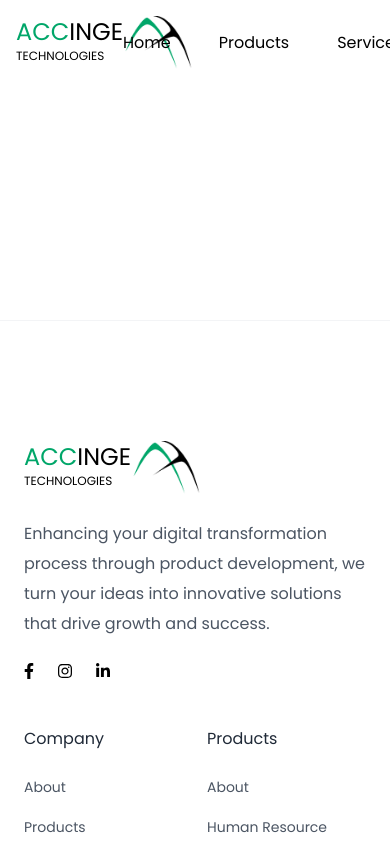
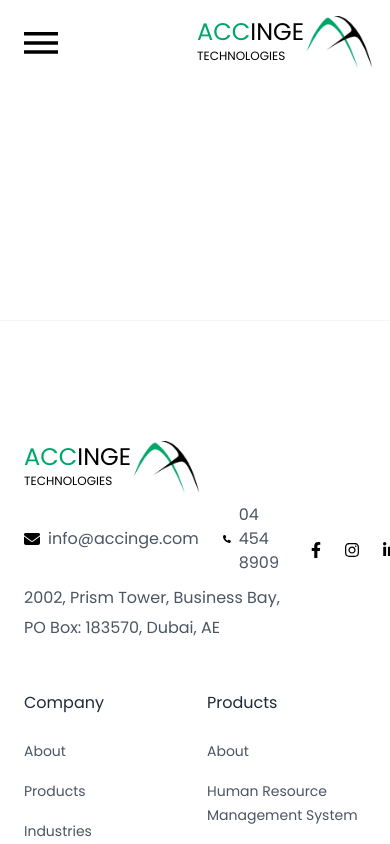
Before and after one commit to an-sajinsatheesan/accinge-web, a Next.js app: page /about in a window 390 px wide. Shown: the top 844 px of the page. Built offline with nearby package versions, Linux system fonts and the light colour scheme.

Commit message:
Responsive In Progress

```diff
--- a/next.config.js
+++ b/next.config.js
@@ -4,6 +4,7 @@ const path = require('path')
 
 const nextConfig = {
     reactStrictMode: true,
+    distDir: 'build',
     sassOptions: {
         includePaths: [path.join(__dirname, 'styles')],
     },
--- a/src/components/layout/footer.tsx
+++ b/src/components/layout/footer.tsx
@@ -15,33 +15,47 @@ const Footer: React.FC = () => {
                                 </a>
                                 <Image src="/static/assets/logo-removebg-preview.png" alt="" width={70} height={70} />
                             </div>
-                            <h5 className="banner-subtitle max-w-md py-4">Enhancing your digital transformation process through product development, we turn your ideas into innovative solutions that drive growth and success.</h5>
-                            <div className="flex gap-6">
-                            <a href="#" target="blank" aria-label="github" className="hover:text-cyan-900">
+                            {/* <h5 className="banner-subtitle max-w-md pt-2">Accinge provides software solutions as well as bespoke software development services for corporate establishments and government sectors in UAE and EMEA region.</h5> */}
+                            <div className="flex flex-col">
+                                {/* <h2 className="text-base font-medium text-gray-900 py-2 font-bold">Contact Us</h2> */}
+                                <div className="flex items-center gap-4 py-2">
+                                    <div className="flex items-center">
+                                        <svg xmlns="http://www.w3.org/2000/svg" height="1em" viewBox="0 0 512 512"><path d="M48 64C21.5 64 0 85.5 0 112c0 15.1 7.1 29.3 19.2 38.4L236.8 313.6c11.4 8.5 27 8.5 38.4 0L492.8 150.4c12.1-9.1 19.2-23.3 19.2-38.4c0-26.5-21.5-48-48-48H48zM0 176V384c0 35.3 28.7 64 64 64H448c35.3 0 64-28.7 64-64V176L294.4 339.2c-22.8 17.1-54 17.1-76.8 0L0 176z" /></svg>
+                                        <div className="text-base font-sm text-gray-600 pl-2">info@accinge.com</div>
+                                    </div>
+                                    <div className="flex items-center">
+                                        <svg xmlns="http://www.w3.org/2000/svg" height="1em" viewBox="0 0 512 512"><path d="M164.9 24.6c-7.7-18.6-28-28.5-47.4-23.2l-88 24C12.1 30.2 0 46 0 64C0 311.4 200.6 512 448 512c18 0 33.8-12.1 38.6-29.5l24-88c5.3-19.4-4.6-39.7-23.2-47.4l-96-40c-16.3-6.8-35.2-2.1-46.3 11.6L304.7 368C234.3 334.7 177.3 277.7 144 207.3L193.3 167c13.7-11.2 18.4-30 11.6-46.3l-40-96z" /></svg>
+                                        <div className="text-base font-sm text-gray-600 pl-2">04 454 8909</div>
+                                    </div>
+                                </div>
+                                <h2 className="text-base banner-subtitle font-sm text-gray-600 max-w-xs">2002, Prism Tower, Business Bay,<br></br> PO Box: 183570, Dubai, AE</h2>
+                            </div>
+                            {/* <div className="flex gap-6 pt-3">
+                                <a href="https://www.facebook.com/accinge/" target="blank" aria-label="Facebook" className="hover:text-cyan-900">
+                                    <svg xmlns="http://www.w3.org/2000/svg" height="1em" viewBox="0 0 320 512"><path d="M279.14 288l14.22-92.66h-88.91v-60.13c0-25.35 12.42-50.06 52.24-50.06h40.42V6.26S260.43 0 225.36 0c-73.22 0-121.08 44.38-121.08 124.72v70.62H22.89V288h81.39v224h100.17V288z" /></svg>
+
+                                </a>
+                                <a href="https://www.instagram.com/accingetech/?hl=en" target="blank" aria-label="twitter" className="hover:text-cyan-900">
+                                    <svg xmlns="http://www.w3.org/2000/svg" height="1em" viewBox="0 0 448 512"><path d="M224.1 141c-63.6 0-114.9 51.3-114.9 114.9s51.3 114.9 114.9 114.9S339 319.5 339 255.9 287.7 141 224.1 141zm0 189.6c-41.1 0-74.7-33.5-74.7-74.7s33.5-74.7 74.7-74.7 74.7 33.5 74.7 74.7-33.6 74.7-74.7 74.7zm146.4-194.3c0 14.9-12 26.8-26.8 26.8-14.9 0-26.8-12-26.8-26.8s12-26.8 26.8-26.8 26.8 12 26.8 26.8zm76.1 27.2c-1.7-35.9-9.9-67.7-36.2-93.9-26.2-26.2-58-34.4-93.9-36.2-37-2.1-147.9-2.1-184.9 0-35.8 1.7-67.6 9.9-93.9 36.1s-34.4 58-36.2 93.9c-2.1 37-2.1 147.9 0 184.9 1.7 35.9 9.9 67.7 36.2 93.9s58 34.4 93.9 36.2c37 2.1 147.9 2.1 184.9 0 35.9-1.7 67.7-9.9 93.9-36.2 26.2-26.2 34.4-58 36.2-93.9 2.1-37 2.1-147.8 0-184.8zM398.8 388c-7.8 19.6-22.9 34.7-42.6 42.6-29.5 11.7-99.5 9-132.1 9s-102.7 2.6-132.1-9c-19.6-7.8-34.7-22.9-42.6-42.6-11.7-29.5-9-99.5-9-132.1s-2.6-102.7 9-132.1c7.8-19.6 22.9-34.7 42.6-42.6 29.5-11.7 99.5-9 132.1-9s102.7-2.6 132.1 9c19.6 7.8 34.7 22.9 42.6 42.6 11.7 29.5 9 99.5 9 132.1s2.7 102.7-9 132.1z" /></svg>
+                                </a>
+                                <a href="https://www.linkedin.com/company/accinge-technologies-llc/about/" target="blank" aria-label="medium" className="hover:text-cyan-900">
+                                    <svg xmlns="http://www.w3.org/2000/svg" height="1em" viewBox="0 0 448 512"><path d="M100.28 448H7.4V148.9h92.88zM53.79 108.1C24.09 108.1 0 83.5 0 53.8a53.79 53.79 0 0 1 107.58 0c0 29.7-24.1 54.3-53.79 54.3zM447.9 448h-92.68V302.4c0-34.7-.7-79.2-48.29-79.2-48.29 0-55.69 37.7-55.69 76.7V448h-92.78V148.9h89.08v40.8h1.3c12.4-23.5 42.69-48.3 87.88-48.3 94 0 111.28 61.9 111.28 142.3V448z" /></svg>
+                                </a>
+                            </div> */}
+                        </div>
+
+                        <div className="flex gap-6 pt-3">
+                            <a href="https://www.facebook.com/accinge/" target="blank" aria-label="Facebook" className="hover:text-cyan-900">
                                 <svg xmlns="http://www.w3.org/2000/svg" height="1em" viewBox="0 0 320 512"><path d="M279.14 288l14.22-92.66h-88.91v-60.13c0-25.35 12.42-50.06 52.24-50.06h40.42V6.26S260.43 0 225.36 0c-73.22 0-121.08 44.38-121.08 124.72v70.62H22.89V288h81.39v224h100.17V288z" /></svg>
 
                             </a>
-                            <a href="#" target="blank" aria-label="twitter" className="hover:text-cyan-900">
+                            <a href="https://www.instagram.com/accingetech/?hl=en" target="blank" aria-label="twitter" className="hover:text-cyan-900">
                                 <svg xmlns="http://www.w3.org/2000/svg" height="1em" viewBox="0 0 448 512"><path d="M224.1 141c-63.6 0-114.9 51.3-114.9 114.9s51.3 114.9 114.9 114.9S339 319.5 339 255.9 287.7 141 224.1 141zm0 189.6c-41.1 0-74.7-33.5-74.7-74.7s33.5-74.7 74.7-74.7 74.7 33.5 74.7 74.7-33.6 74.7-74.7 74.7zm146.4-194.3c0 14.9-12 26.8-26.8 26.8-14.9 0-26.8-12-26.8-26.8s12-26.8 26.8-26.8 26.8 12 26.8 26.8zm76.1 27.2c-1.7-35.9-9.9-67.7-36.2-93.9-26.2-26.2-58-34.4-93.9-36.2-37-2.1-147.9-2.1-184.9 0-35.8 1.7-67.6 9.9-93.9 36.1s-34.4 58-36.2 93.9c-2.1 37-2.1 147.9 0 184.9 1.7 35.9 9.9 67.7 36.2 93.9s58 34.4 93.9 36.2c37 2.1 147.9 2.1 184.9 0 35.9-1.7 67.7-9.9 93.9-36.2 26.2-26.2 34.4-58 36.2-93.9 2.1-37 2.1-147.8 0-184.8zM398.8 388c-7.8 19.6-22.9 34.7-42.6 42.6-29.5 11.7-99.5 9-132.1 9s-102.7 2.6-132.1-9c-19.6-7.8-34.7-22.9-42.6-42.6-11.7-29.5-9-99.5-9-132.1s-2.6-102.7 9-132.1c7.8-19.6 22.9-34.7 42.6-42.6 29.5-11.7 99.5-9 132.1-9s102.7-2.6 132.1 9c19.6 7.8 34.7 22.9 42.6 42.6 11.7 29.5 9 99.5 9 132.1s2.7 102.7-9 132.1z" /></svg>
                             </a>
-                            <a href="#" target="blank" aria-label="medium" className="hover:text-cyan-900">
+                            <a href="https://www.linkedin.com/company/accinge-technologies-llc/about/" target="blank" aria-label="medium" className="hover:text-cyan-900">
                                 <svg xmlns="http://www.w3.org/2000/svg" height="1em" viewBox="0 0 448 512"><path d="M100.28 448H7.4V148.9h92.88zM53.79 108.1C24.09 108.1 0 83.5 0 53.8a53.79 53.79 0 0 1 107.58 0c0 29.7-24.1 54.3-53.79 54.3zM447.9 448h-92.68V302.4c0-34.7-.7-79.2-48.29-79.2-48.29 0-55.69 37.7-55.69 76.7V448h-92.78V148.9h89.08v40.8h1.3c12.4-23.5 42.69-48.3 87.88-48.3 94 0 111.28 61.9 111.28 142.3V448z" /></svg>
                             </a>
                         </div>
-                        </div>
-
-                        {/* <div className="flex gap-6">
-                            <a href="#" target="blank" aria-label="github" className="hover:text-cyan-900">
-                                <svg xmlns="http://www.w3.org/2000/svg" height="1em" viewBox="0 0 320 512"><path d="M279.14 288l14.22-92.66h-88.91v-60.13c0-25.35 12.42-50.06 52.24-50.06h40.42V6.26S260.43 0 225.36 0c-73.22 0-121.08 44.38-121.08 124.72v70.62H22.89V288h81.39v224h100.17V288z" /></svg>
-
-                            </a>
-                            <a href="#" target="blank" aria-label="twitter" className="hover:text-cyan-900">
-                                <svg xmlns="http://www.w3.org/2000/svg" height="1em" viewBox="0 0 448 512"><path d="M224.1 141c-63.6 0-114.9 51.3-114.9 114.9s51.3 114.9 114.9 114.9S339 319.5 339 255.9 287.7 141 224.1 141zm0 189.6c-41.1 0-74.7-33.5-74.7-74.7s33.5-74.7 74.7-74.7 74.7 33.5 74.7 74.7-33.6 74.7-74.7 74.7zm146.4-194.3c0 14.9-12 26.8-26.8 26.8-14.9 0-26.8-12-26.8-26.8s12-26.8 26.8-26.8 26.8 12 26.8 26.8zm76.1 27.2c-1.7-35.9-9.9-67.7-36.2-93.9-26.2-26.2-58-34.4-93.9-36.2-37-2.1-147.9-2.1-184.9 0-35.8 1.7-67.6 9.9-93.9 36.1s-34.4 58-36.2 93.9c-2.1 37-2.1 147.9 0 184.9 1.7 35.9 9.9 67.7 36.2 93.9s58 34.4 93.9 36.2c37 2.1 147.9 2.1 184.9 0 35.9-1.7 67.7-9.9 93.9-36.2 26.2-26.2 34.4-58 36.2-93.9 2.1-37 2.1-147.8 0-184.8zM398.8 388c-7.8 19.6-22.9 34.7-42.6 42.6-29.5 11.7-99.5 9-132.1 9s-102.7 2.6-132.1-9c-19.6-7.8-34.7-22.9-42.6-42.6-11.7-29.5-9-99.5-9-132.1s-2.6-102.7 9-132.1c7.8-19.6 22.9-34.7 42.6-42.6 29.5-11.7 99.5-9 132.1-9s102.7-2.6 132.1 9c19.6 7.8 34.7 22.9 42.6 42.6 11.7 29.5 9 99.5 9 132.1s2.7 102.7-9 132.1z" /></svg>
-                            </a>
-                            <a href="#" target="blank" aria-label="medium" className="hover:text-cyan-900">
-                                <svg xmlns="http://www.w3.org/2000/svg" height="1em" viewBox="0 0 448 512"><path d="M100.28 448H7.4V148.9h92.88zM53.79 108.1C24.09 108.1 0 83.5 0 53.8a53.79 53.79 0 0 1 107.58 0c0 29.7-24.1 54.3-53.79 54.3zM447.9 448h-92.68V302.4c0-34.7-.7-79.2-48.29-79.2-48.29 0-55.69 37.7-55.69 76.7V448h-92.78V148.9h89.08v40.8h1.3c12.4-23.5 42.69-48.3 87.88-48.3 94 0 111.28 61.9 111.28 142.3V448z" /></svg>
-                            </a>
-                        </div> */}
                     </div>
                 </div>
                 <div className="col-span-8 md:col-span-6 lg:col-span-4">
--- a/src/components/layout/header.tsx
+++ b/src/components/layout/header.tsx
@@ -28,6 +28,7 @@ const Header: React.FC = () => {
     return <header>
         <nav className=" p-3 w-full fixed z-10" id='header-sec'>
             <div className="max-w-6xl mx-auto flex justify-between items-center ">
+            <Image src="/static/assets/hamburger.svg" alt="" width={50} height={50} className='block md:hidden' />
                 <div className='flex'>
                     <a href="#" className="text-[#00a669] text-2xl font-medium">
                         ACC<span className='text-black'>INGE</span>
@@ -35,7 +36,7 @@ const Header: React.FC = () => {
                     </a>
                     <Image src="/static/assets/logo-removebg-preview.png" alt="" width={70} height={70} />
                 </div>
-                <ul className="flex gap-12">
+                <ul className="hidden gap-12 md:flex">
                     <li><a href="#" className="text-black">Home</a></li>
                     <li><a href="#" className="text-black">Products</a></li>
                     <li><a href="#" className="text-black">Services</a></li>
--- a/src/pages/_app.tsx
+++ b/src/pages/_app.tsx
@@ -17,7 +17,7 @@ function MyApp({ Component, pageProps }: AppPropsWithLayout) {
     return getLayout(
         <>
             <Head>
-                <title>Accinge</title>
+                <title>Accinge Technologies</title>
                 <link rel="icon" href="/favicon.ico" />
                 <meta name="description" content="Your project description." />
             </Head>
--- a/src/pages/landing/landing-start/base.tsx
+++ b/src/pages/landing/landing-start/base.tsx
@@ -11,7 +11,7 @@ const BaseBody: React.FC = () => {
         <>
             <div className="bg-[url('https://salient.tailwindui.com/_next/static/media/background-faqs.55d2e36a.jpg')] bg-no-repeat bg-center bg-cover overflow-hidden">
                 <div className="max-w-6xl mx-auto py-40">
-                    <div className="flex gap-36 items-center">
+                    <div className="flex gap-36 items-center px-8 lg:p-0">
                         <div className="relative">
                             <h1 className='banner-title'>Solution For Your</h1>
                             <h2 className='banner-title'>Every IT Bussiness</h2>
@@ -27,7 +27,7 @@ const BaseBody: React.FC = () => {
                             </div>
 
                         </div>
-                        <div className="">
+                        <div className="hidden md:block">
                             <Image src={Banner} alt="" width={540} height={540} layout="responsive" placeholder="blur" />
                         </div>
 
--- a/src/styles/globals.scss
+++ b/src/styles/globals.scss
@@ -61,7 +61,7 @@ body {
 
 .sub-green-heading {
     font-size: 17px;
-    color: #00a669;
+    color: #FF9800;
 }
 
 .card-heading {
@@ -183,7 +183,7 @@ body {
 .border-ip {
     background-color: transparent;
     border-bottom: 1px solid grey;
-    width: 25rem;
+    width: 98%;
     font-size: 14px;
     padding: 10px;
 }
```
Also changed, not shown: src/pages/landing/landing-client-feedback/clientFeedback.tsx (+6 -6 lines), public/static/assets/hamburger.svg (added).
